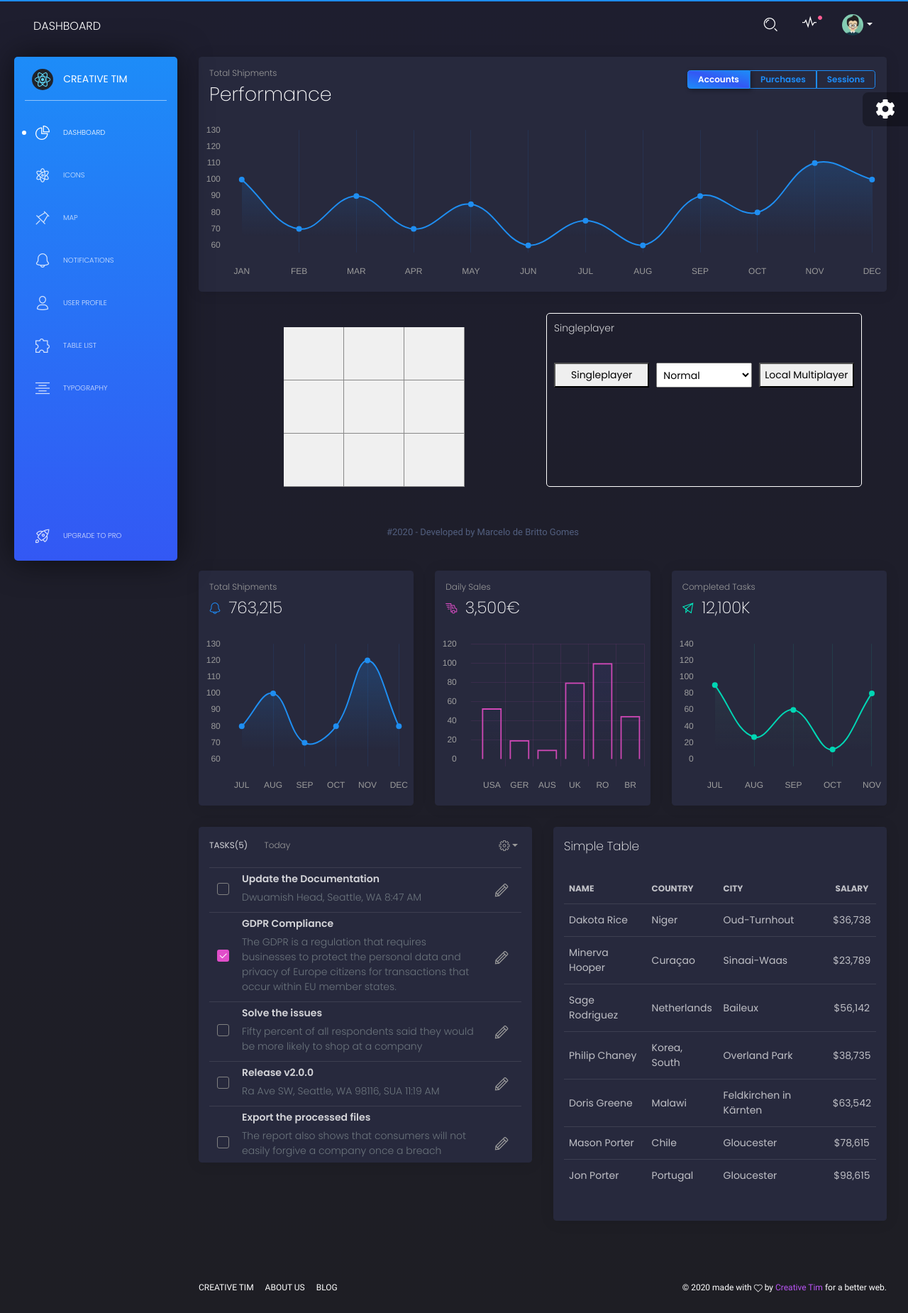
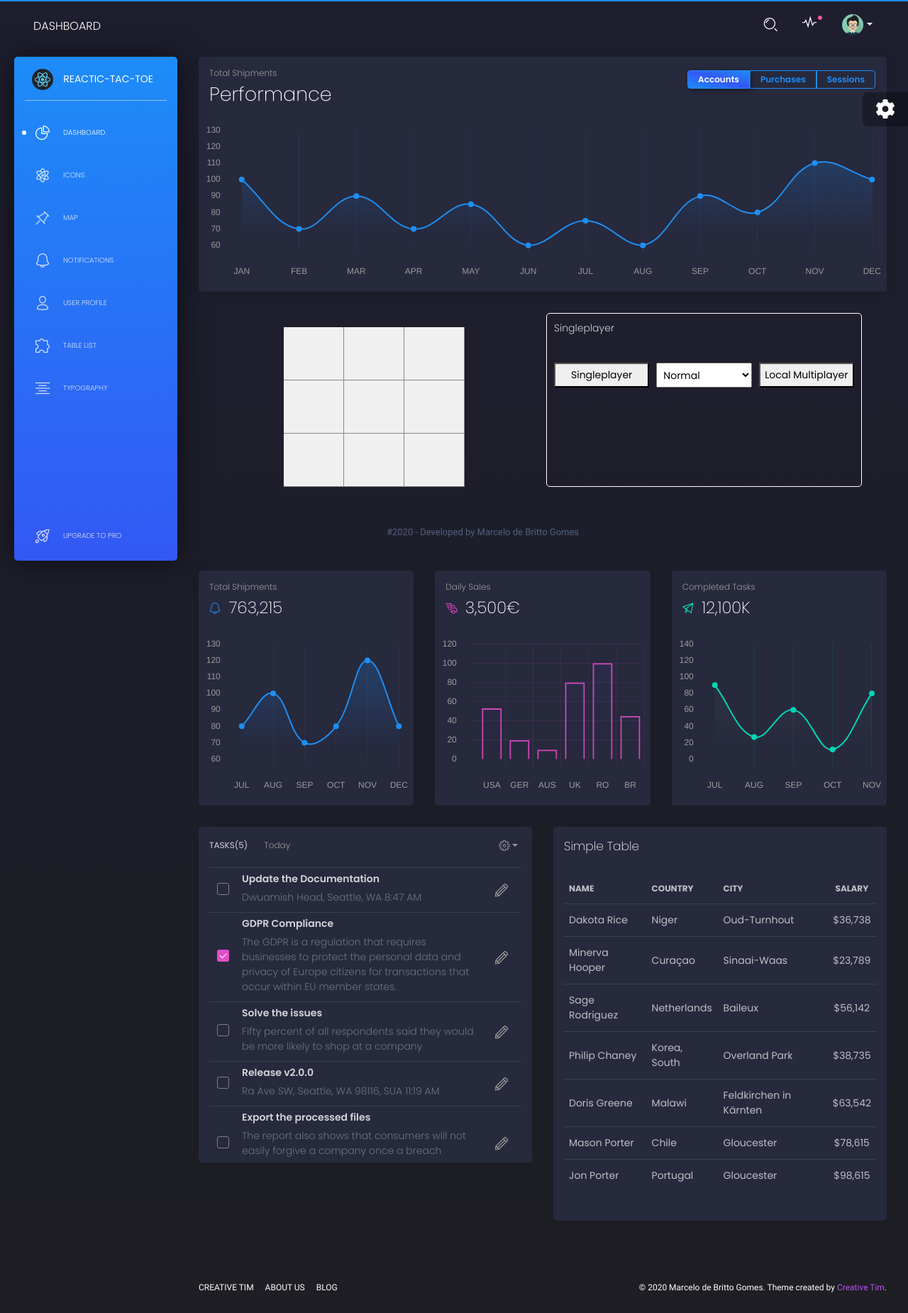
Before and after one commit to marcelobrgomes/reactic-tac-toe, a React (Create React App) app: page /admin/dashboard in a window 1280 px wide. Shown: the whole page at 71% size. Built offline with nearby package versions, Linux system fonts and the light colour scheme; what react-google-maps would draw is missing.

Commit message:
primeiras modificações no tema

```diff
--- a/src/components/Footer/Footer.js
+++ b/src/components/Footer/Footer.js
@@ -40,15 +40,13 @@ class Footer extends React.Component {
             </NavItem>
           </Nav>
           <div className="copyright">
-            © {new Date().getFullYear()} made with{" "}
-            <i className="tim-icons icon-heart-2" /> by{" "}
+            © {new Date().getFullYear()} Marcelo de Britto Gomes. Theme created by{" "}
             <a
               href="https://www.creative-tim.com/?ref=bdr-user-archive-footer"
               target="_blank"
             >
               Creative Tim
-            </a>{" "}
-            for a better web.
+            </a>.
           </div>
         </Container>
       </footer>
--- a/src/layouts/Admin/Admin.js
+++ b/src/layouts/Admin/Admin.js
@@ -116,8 +116,8 @@ class Admin extends React.Component {
             routes={routes}
             bgColor={this.state.backgroundColor}
             logo={{
-              outterLink: "https://www.creative-tim.com/",
-              text: "Creative Tim",
+              outterLink: "https://github.com/marcelobrgomes/reactic-tac-toe",
+              text: "Reactic-Tac-Toe",
               imgSrc: logo
             }}
             toggleSidebar={this.toggleSidebar}
```
